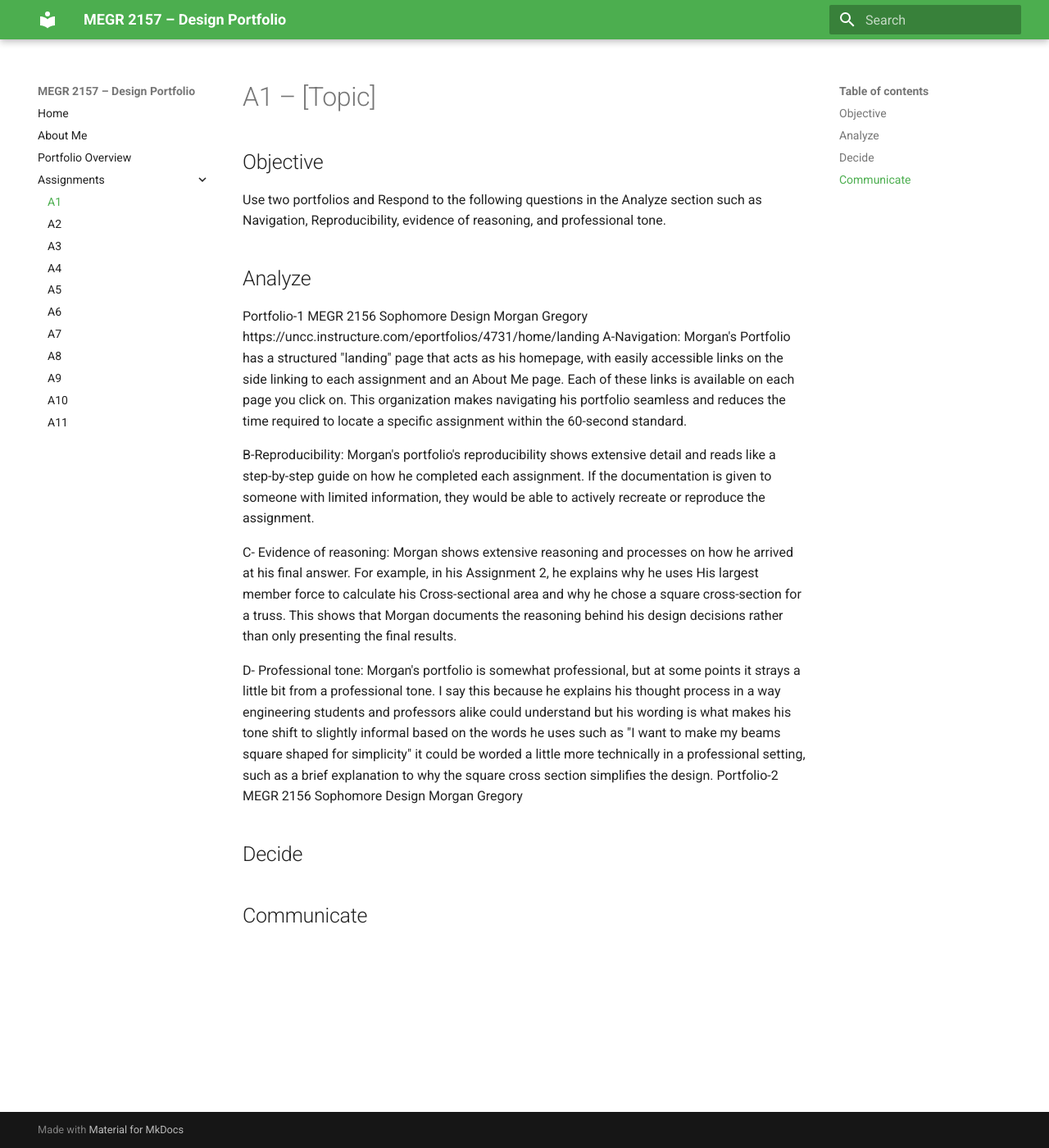
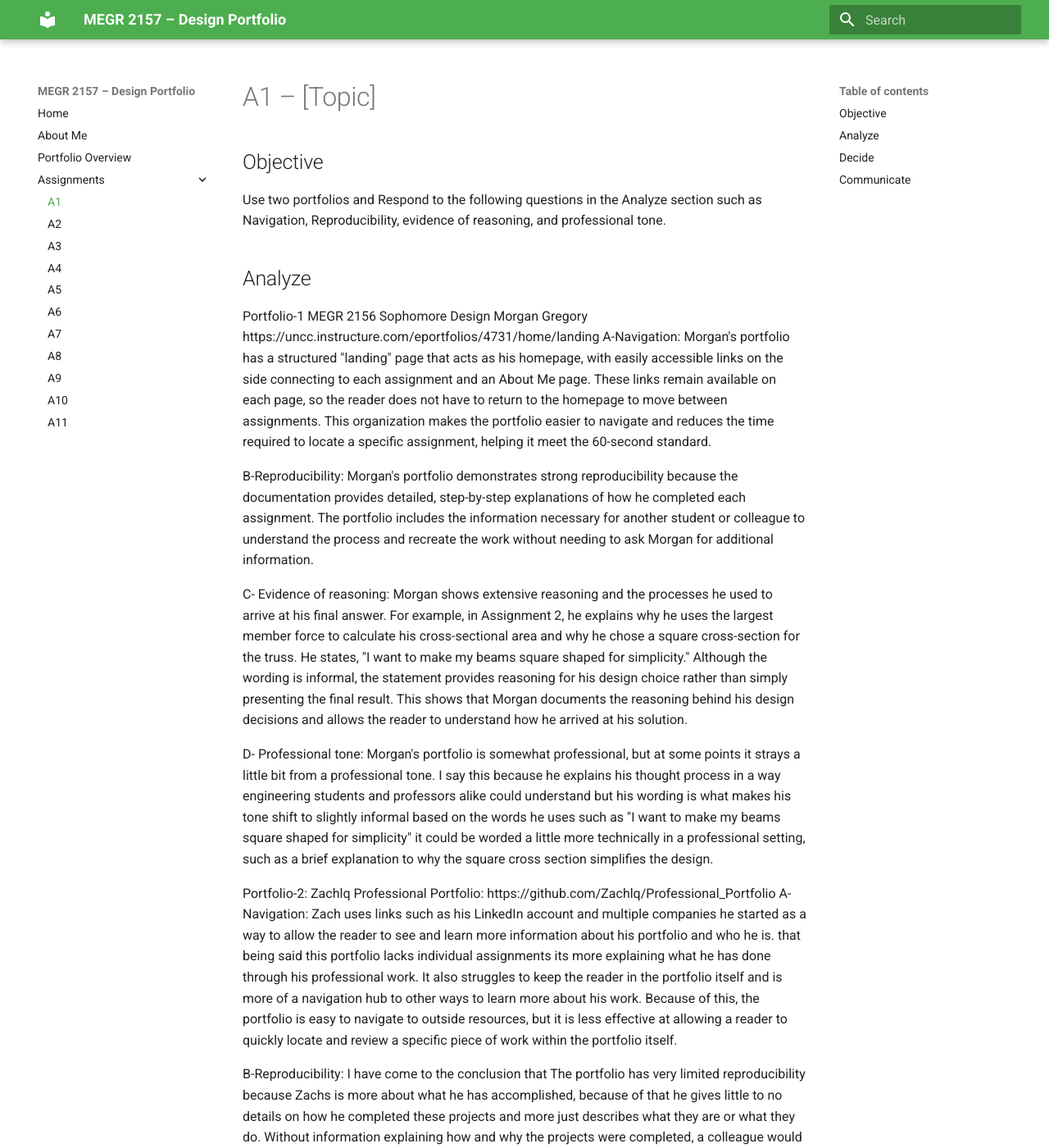
Before and after one commit to Ecornett5806/megr2157-portfolio, an MkDocs documentation site: the page built from docs/assignments/A01/index.md, in a window 1280 px wide and 1400 px high. Shown: the whole window at 82% size. Built offline with MkDocs 1.6.1 and Material for MkDocs 9.7.7, drawn with Linux system fonts in a browser that asks for light colours; some of the changed text lies outside the part shown.

Commit message:
Added second portfolio to A1

```diff
--- a/docs/assignments/A01/index.md
+++ b/docs/assignments/A01/index.md
@@ -6,17 +6,28 @@
 Portfolio-1 MEGR 2156 Sophomore Design Morgan Gregory
 https://uncc.instructure.com/eportfolios/4731/home/landing
 A-Navigation:
-Morgan's Portfolio has a structured "landing" page that acts as his homepage, with easily accessible links on the side linking to each assignment and an About Me page. Each of these links is available on each page you click on. This organization makes navigating his portfolio seamless and reduces the time required to locate a specific assignment within the 60-second standard.
+Morgan's portfolio has a structured "landing" page that acts as his homepage, with easily accessible links on the side connecting to each assignment and an About Me page. These links remain available on each page, so the reader does not have to return to the homepage to move between assignments. This organization makes the portfolio easier to navigate and reduces the time required to locate a specific assignment, helping it meet the 60-second standard.
 
 B-Reproducibility:
-Morgan's portfolio's reproducibility shows extensive detail and reads like a step-by-step guide on how he completed each assignment. If the documentation is given to someone with limited information, they would be able to actively recreate or reproduce the assignment.
+Morgan's portfolio demonstrates strong reproducibility because the documentation provides detailed, step-by-step explanations of how he completed each assignment. The portfolio includes the information necessary for another student or colleague to understand the process and recreate the work without needing to ask Morgan for additional information.
 
 C- Evidence of reasoning:
-Morgan shows extensive reasoning and processes on how he arrived at his final answer. For example, in his Assignment 2, he explains why he uses His largest member force to calculate his Cross-sectional area and why he chose a square cross-section for a truss. This shows that Morgan documents the reasoning behind his design decisions rather than only presenting the final results.
+Morgan shows extensive reasoning and the processes he used to arrive at his final answer. For example, in Assignment 2, he explains why he uses the largest member force to calculate his cross-sectional area and why he chose a square cross-section for the truss. He states, "I want to make my beams square shaped for simplicity." Although the wording is informal, the statement provides reasoning for his design choice rather than simply presenting the final result. This shows that Morgan documents the reasoning behind his design decisions and allows the reader to understand how he arrived at his solution.
 
 D- Professional tone:
 Morgan's portfolio is somewhat professional, but at some points it strays a little bit from a professional tone. I say this because he explains his thought process in a way engineering students and professors alike could understand but his wording is what makes his tone shift to slightly informal based on the words he uses such as "I want to make my beams square shaped for simplicity" it could be worded a little more technically in a professional setting, such as a brief explanation to why the square cross section simplifies the design.
-Portfolio-2 MEGR 2156 Sophomore Design Morgan Gregory
+
+Portfolio-2: Zachlq Professional Portfolio:
+https://github.com/Zachlq/Professional_Portfolio
+A-Navigation:
+Zach uses links such as his LinkedIn account and multiple companies he started as a way to allow the reader to see and learn more information about his portfolio and who he is. that being said this portfolio lacks individual assignments its more explaining what he has done through his professional work. It also struggles to keep the reader in the portfolio itself and is more of a navigation hub to other ways to learn more about his work. Because of this, the portfolio is easy to navigate to outside resources, but it is less effective at allowing a reader to quickly locate and review a specific piece of work within the portfolio itself.
+
+B-Reproducibility:
+I have come to the conclusion that The portfolio has very limited reproducibility because Zachs is more about what he has accomplished, because of that he gives little to no details on how he completed these projects and more just describes what they are or what they do. Without information explaining how and why the projects were completed, a colleague would not have enough information to reproduce the work or even begin the process without asking Zach for additional information.
+C- Evidence of reasoning:
+Zach's evidence of reasoning is very limited because his portfolio mainly focuses on the final results of his projects. He rarely explains how he arrived at those results or why he made the decisions that led to them. This makes it difficult for the reader to understand his problem-solving process or evaluate whether the methods he chose were appropriate. For example, he has small paragraphs describing what the infographics are, but they do not explain his reasoning to why he chose these topics.
+D- Professional tone:
+Zach is very consistent with a professional tone while also mixing in his own brand of humor and conversational language. He maintains a professional and formal tone when he is talking about his qualifications and his technical abilities and in his introduction, he shows off his more humorous and less formal side. Overall, he shows his ability to be professional when it matters but also shows off his unique and distinct personality.
 ## Decide
 
 
```
